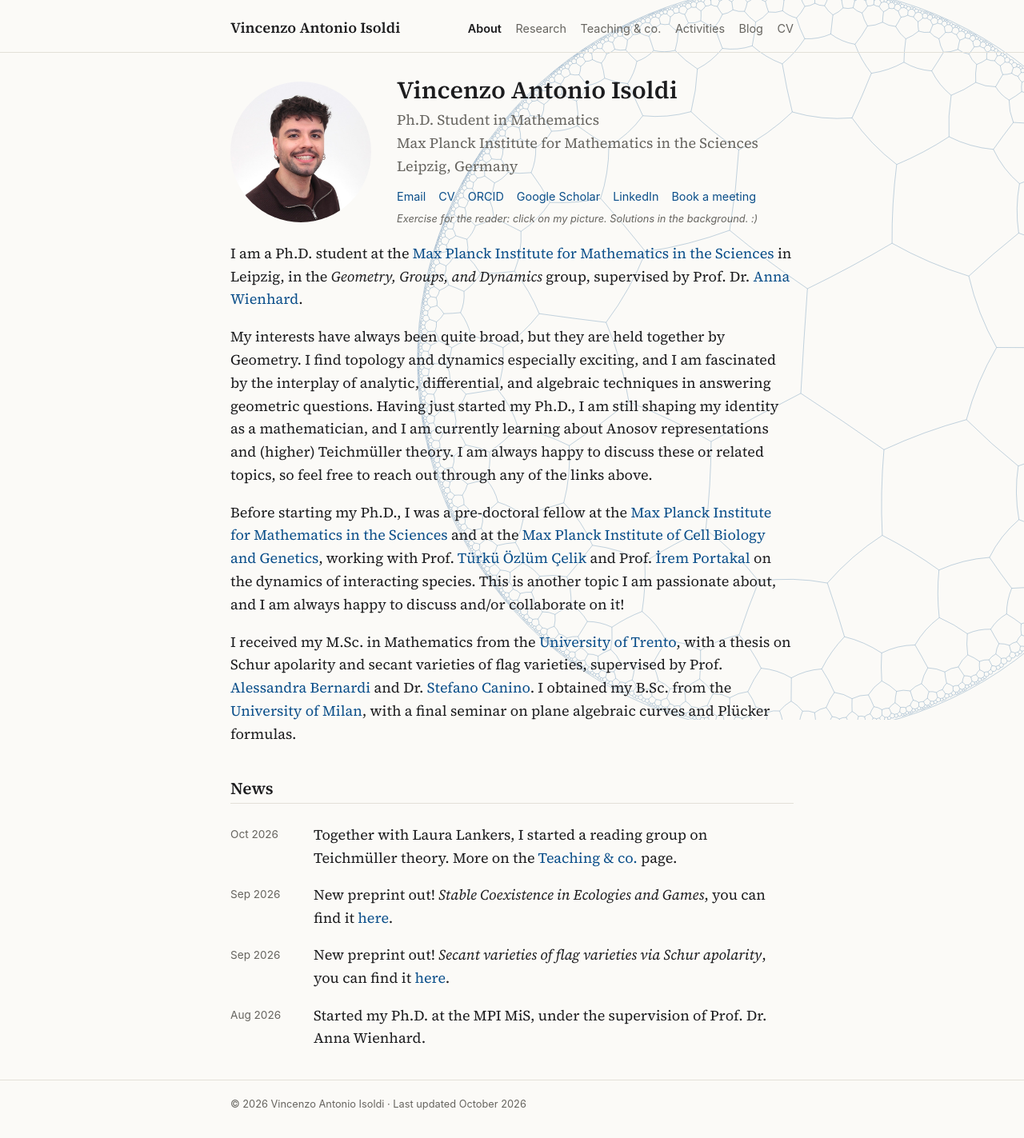
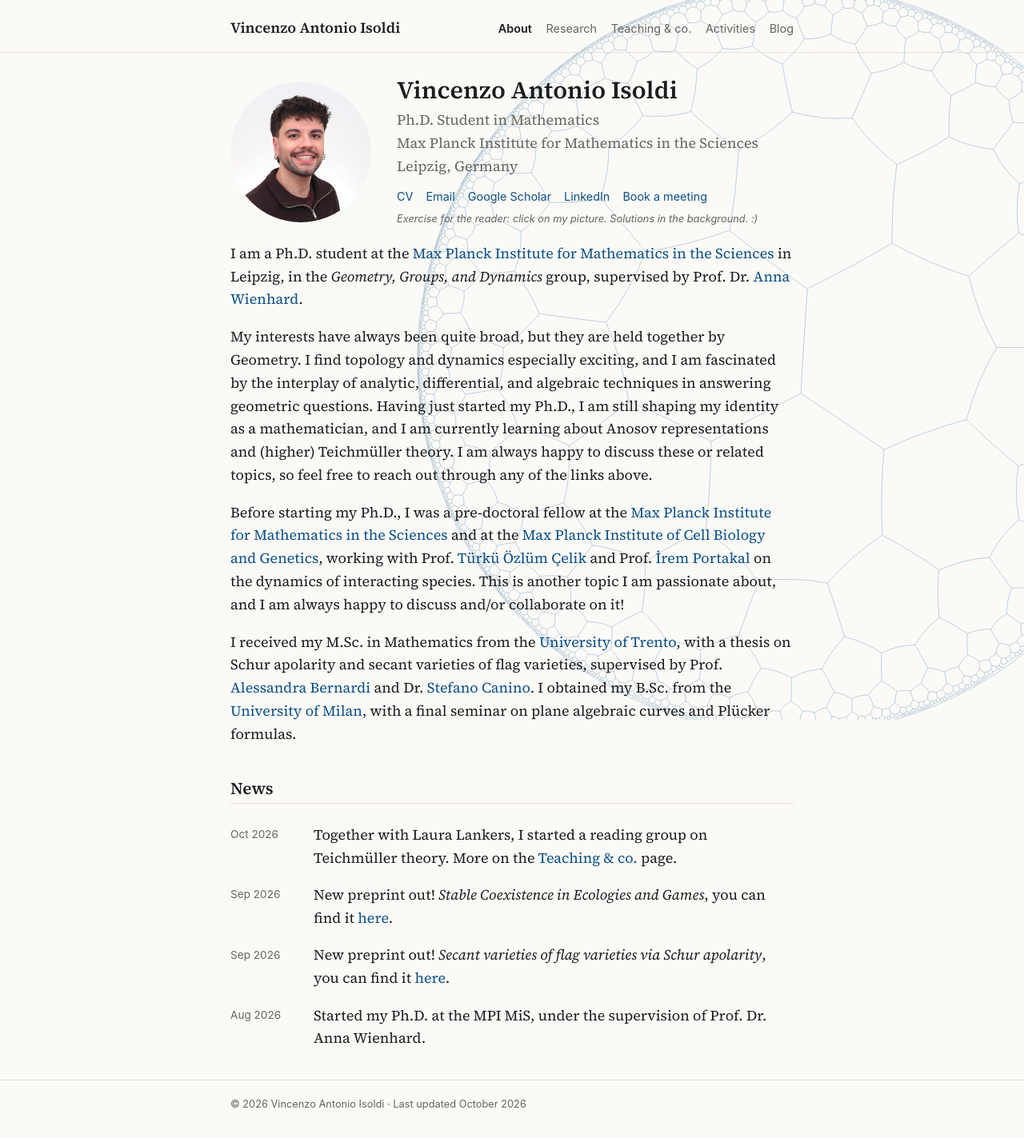
Before and after one commit to vincenzoisoldia/vincenzoisoldia.github.io, a Jekyll site: the page built from index.md, in a window 1280 px wide. Shown: the whole page at 80% size. Built offline with Jekyll 4.4.1, drawn with Linux system fonts in a browser that asks for light colours.

Commit message:
Remove CV tab, reorder About links and drop ORCID
Co-Authored-By: Claude Opus 5.5 <noreply@anthropic.com>

```diff
--- a/_config.yml
+++ b/_config.yml
@@ -21,12 +21,10 @@ author:
 # Link mostrati sotto la foto nella pagina About.
 # Per aggiungerne uno: copia una riga e cambia nome e indirizzo.
 links:
+  - name: CV
+    url: /files/cv.pdf
   - name: Email
     url: mailto:isoldi@mis.mpg.de
-  - name: CV
-    url: /files/cv.pdf
-  - name: ORCID
-    url: https://orcid.org/0009-0005-3342-8809
   - name: Google Scholar
     url: https://scholar.google.com/citations?user=Xwz2UnoAAAAJ&hl=en
   - name: LinkedIn
@@ -49,8 +47,6 @@ nav:
   - title: Gallery
     url: /gallery/
     only_if_data: gallery   # appare nel menu solo quando _data/gallery.yml ha almeno una foto
-  - title: CV
-    url: /files/cv.pdf
 
 markdown: kramdown
 kramdown:
```
